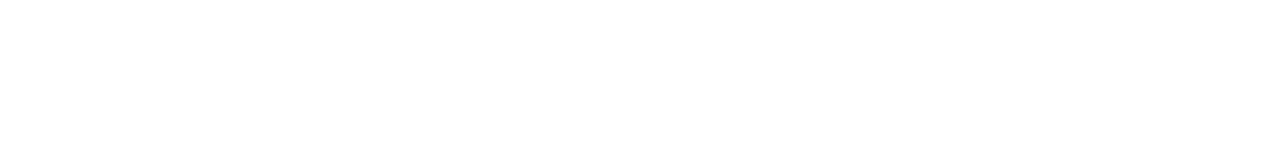
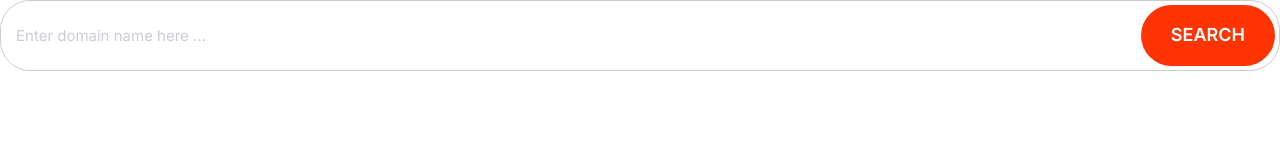
Before and after one commit to awet-nega/moshify, a plain HTML site: page index.html in a window 1280 px wide. Drawn offline with Linux system fonts and the light colour scheme.

Commit message:
built the input group

```diff
--- a/css/styles.css
+++ b/css/styles.css
@@ -4,6 +4,8 @@
     --color-accent:#ff3400;
     --color-headings:#1b0760;
     --color-body:#918ca4;
+    --color-border:#ccc;
+    --border-radius:30px;
 
 /*Typography*/
 *,
@@ -205,7 +207,7 @@ a {
 }
 /* Input */
 .input{
-    border-radius: 30px;
+    border-radius: var(--border-radius);
     border: 1px solid #ccc;
     color: var(--color-headings);
     font-size: 2rem;
@@ -215,8 +217,24 @@ a {
 ::placeholder{
     color: #cdcbd7;
 }
+
+.input-group{
+border: 1px solid var(--color-border );
+border-radius: var(--border-radius);
+display: flex;
+}
+.input-group .input{
+    border: 0;
+    flex-grow: 1;
+    padding: 1.5rem 1.5rem;
+}
+.input-group .btn{
+    margin: 4px;
+}
 @media screen and (min-width:1024px){
     .input{
         font-size: 1.5rem;
+
     }
+
 }
--- a/index.html
+++ b/index.html
@@ -12,6 +12,12 @@
     <link rel="stylesheet" href="css/styles.css">
 </head>
 <body>
+    <div class="input-group">
+        <input type="text" class="input" placeholder="Enter domain name here ...">
+        <button class="btn btn--accent">Search</button>
+
+    </div>
+
 
 </body>
 </html>
```
Also changed, not shown: css/components/inputgroup.html (added, +5 -0 lines).
